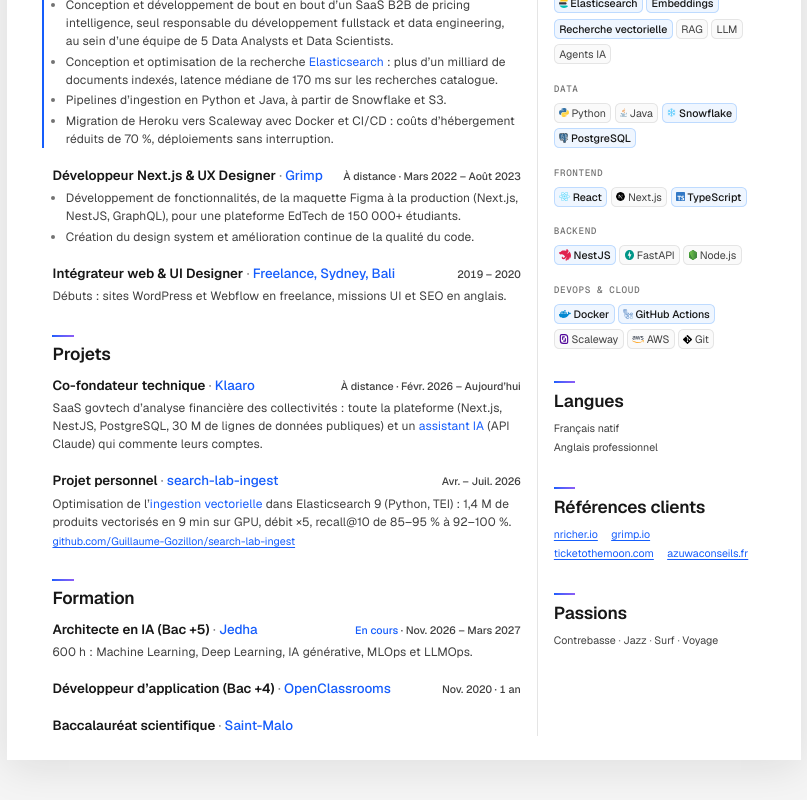
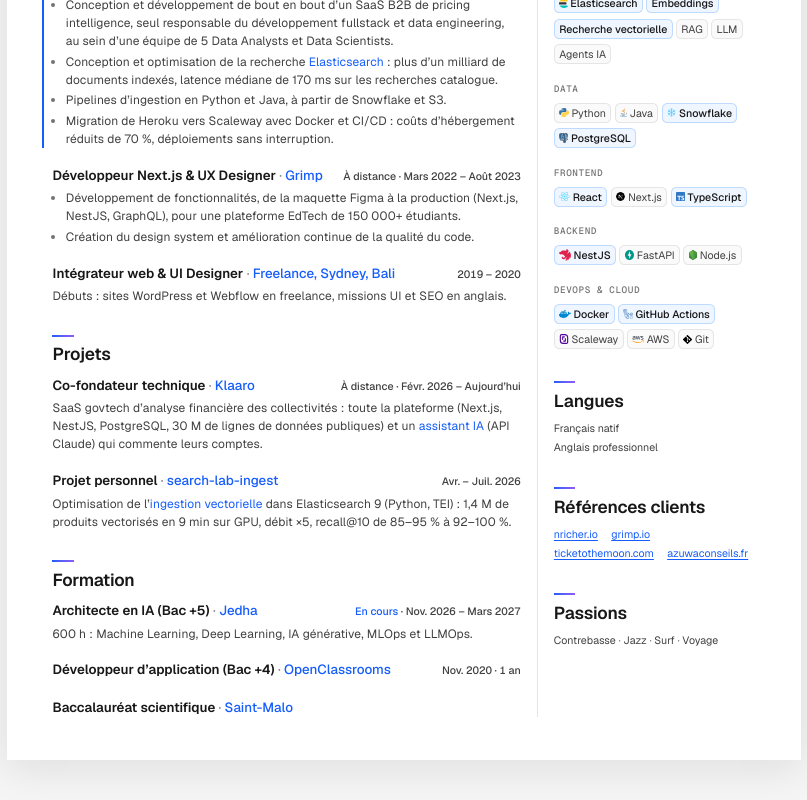
Before and after one commit to Guillaume-Gozillon/guillaume-gozillon-cv, a React (Vite) app: page / in a window 1280 px wide. Shown: the part 464-1264 px from the top of the page, without its empty margins (236-1043 px from the left). Built offline with nearby package versions, Linux system fonts and the light colour scheme.

Commit message:
feat: remove the GitHub link under the search-lab-ingest project

```diff
--- a/src/data/cv.en.ts
+++ b/src/data/cv.en.ts
@@ -78,11 +78,7 @@
       name: 'search-lab-ingest',
       period: 'Apr – Jul 2026',
       description:
-        'Optimised **vector ingestion** into Elasticsearch 9 (Python, TEI): 1.4M products embedded in 9 min on GPU, 5× throughput, recall@10 up from 85–95% to 92–100%.',
-      link: {
-        label: 'github.com/Guillaume-Gozillon/search-lab-ingest',
-        href: 'https://github.com/Guillaume-Gozillon/search-lab-ingest'
-      }
+        'Optimised **vector ingestion** into Elasticsearch 9 (Python, TEI): 1.4M products embedded in 9 min on GPU, 5× throughput, recall@10 up from 85–95% to 92–100%.'
     }
   ],
   education: [
--- a/src/data/cv.fr.ts
+++ b/src/data/cv.fr.ts
@@ -139,11 +139,7 @@
       name: 'search-lab-ingest',
       period: 'Avr. – Juil. 2026',
       description:
-        'Optimisation de l’**ingestion vectorielle** dans Elasticsearch 9 (Python, TEI) : 1,4 M de produits vectorisés en 9 min sur GPU, débit ×5, recall@10 de 85–95 % à 92–100 %.',
-      link: {
-        label: 'github.com/Guillaume-Gozillon/search-lab-ingest',
-        href: 'https://github.com/Guillaume-Gozillon/search-lab-ingest'
-      }
+        'Optimisation de l’**ingestion vectorielle** dans Elasticsearch 9 (Python, TEI) : 1,4 M de produits vectorisés en 9 min sur GPU, débit ×5, recall@10 de 85–95 % à 92–100 %.'
     }
   ],
   education: [
```
